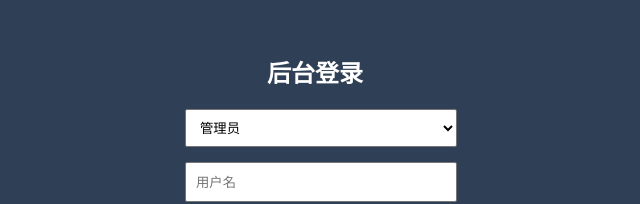
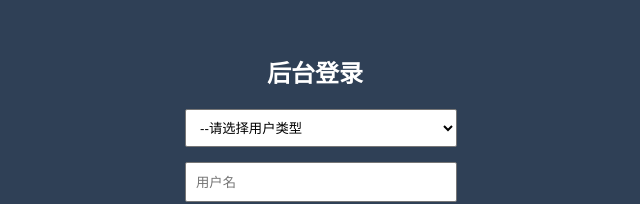
Before and after one commit to dongxiaozhou2018/localpro, a plain HTML site: page login.html in a window 1280 px wide. Shown: the part 216-420 px from the top of the page, without its empty margins (325-965 px from the left). Drawn offline with Linux system fonts and the light colour scheme.

Commit message:
修改 登录界面文案变更

```diff
--- a/login.html
+++ b/login.html
@@ -14,8 +14,9 @@
         <form class="layui-form">
             <div class="layui-form-item">
                 <select class="layui-input" id="layui-form-select" style="width: 104.5%;">
-                    <option value = "管理员">管理员</option>
-                    <option value = "运维管理">运维管理</option>
+                    <option value = "0">--请选择用户类型</option>
+                    <option value = "1">运维人员</option>
+                    <option value = "2">管理人员</option>
                 </select>
             </div>
             <!-- 用户名 -->
```
